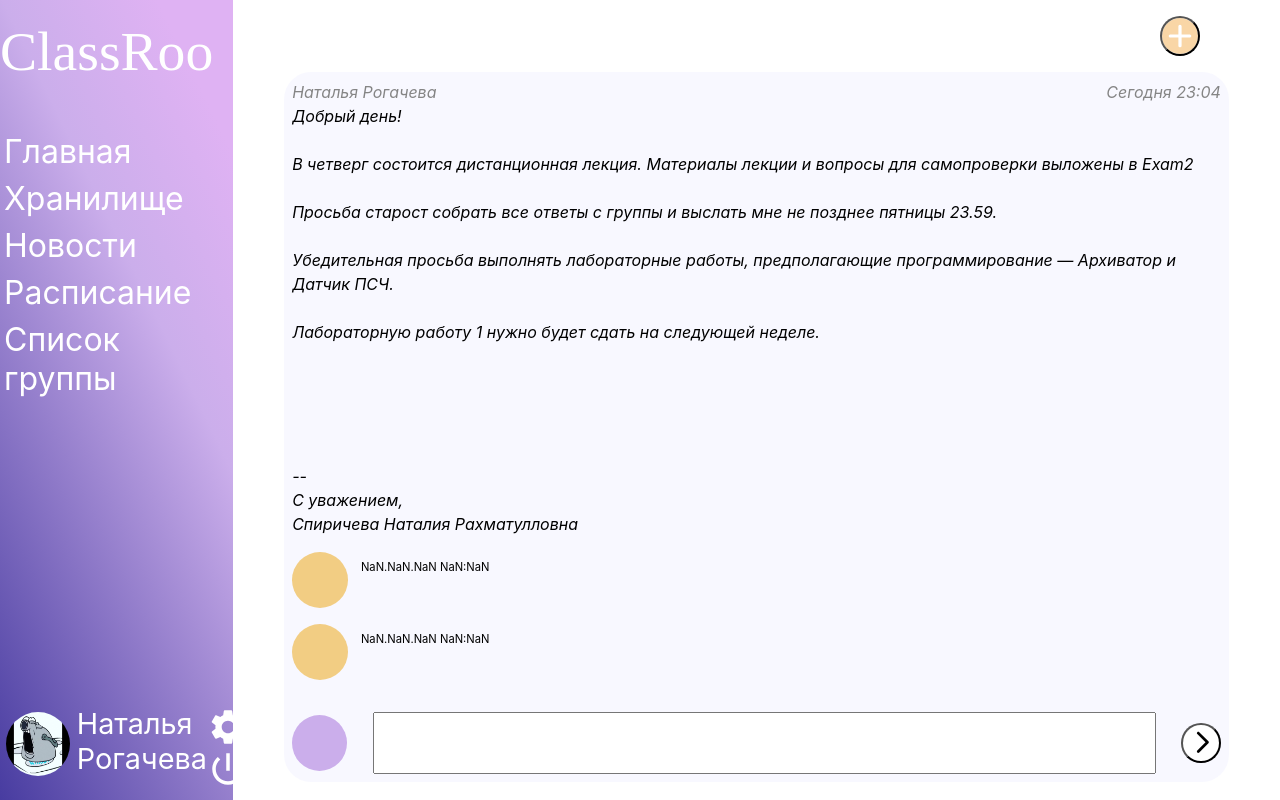
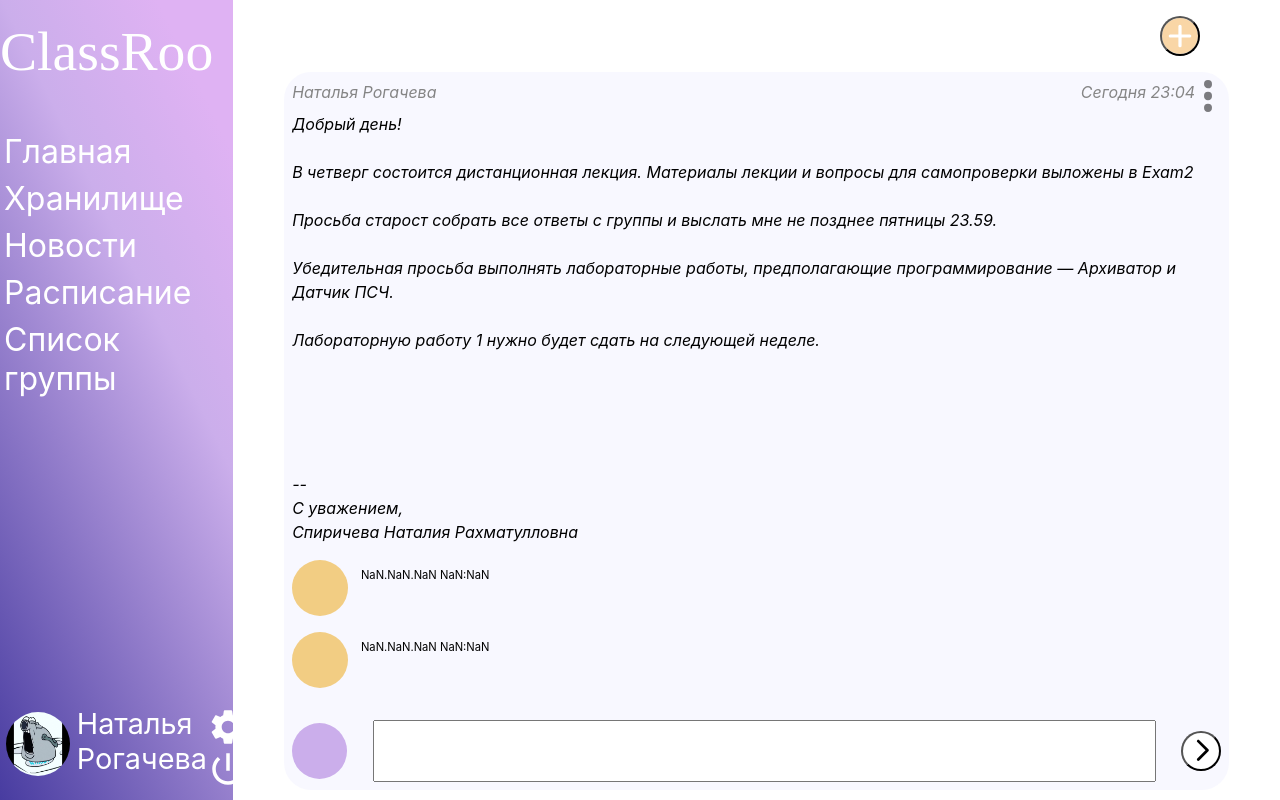
Before and after one commit to mnenorm74/ClassRoom, a React (Create React App) app in the folder front/: page / in a window 1280 px wide. Both pictures are taken after a click on the element "Новости". Built offline with nearby package versions, Linux system fonts and the light colour scheme; no server answers.

Commit message:
news options and modals added

```diff
--- a/front/src/components/News/news.css
+++ b/front/src/components/News/news.css
@@ -17,6 +17,19 @@
     font-weight: normal;
     font-size: 1rem;
     line-height: 1.5rem;
+    display: flex;
+    flex-direction: row;
+}
+
+.newsOptions{
+    all: unset;
+    padding-left: 2vw;
+    display: flex;
+    flex-direction: column;
+    height: 4vh;
+    background-image: url("../../icons/options.svg");
+    background-repeat: no-repeat;
+    background-position: center;
 }
 
 .infoItem {
@@ -60,3 +73,21 @@
     height: 7vh;
     width: 85%;
 }
+
+#newsOptionsField{
+    color: black;
+    font-weight: normal;
+}
+
+.popup-content {
+    font-style: normal;
+}
+
+#deletingText{
+    font-size: 150%;
+    margin-left: 5%;
+}
+
+.modalContentHeader{
+    align-self: flex-start;
+}
--- a/front/src/components/News/newsItem.tsx
+++ b/front/src/components/News/newsItem.tsx
@@ -1,7 +1,7 @@
 import React from 'react';
 import './news.css'
 import Comment from "./comment";
-import {IComment} from "../../projectTypes";
+import newsOptions from "../modals/newsOptions";
 
 function NewsItem({author, pubDate, article, comments}: { author: string, pubDate: string, article: string, comments: any }) {
     console.log("comments");
@@ -10,7 +10,7 @@ function NewsItem({author, pubDate, article, comments}: { author: string, pubDat
         ? <div id="commentsContainer">
         </div>
         : <div id="commentsContainer">
-            {comments.map((comment : any) => (
+            {comments.map((comment: any) => (
                 Comment(comment)
             ))}
         </div>;
@@ -18,7 +18,10 @@ function NewsItem({author, pubDate, article, comments}: { author: string, pubDat
         <div className='newsContainer'>
             <div className='info'>
                 <div className='infoItem newsText'>{author}</div>
-                <div className='infoItem newsText'>{pubDate}</div>
+                <div className='infoItem newsText'>
+                    {pubDate}
+                    {newsOptions}
+                </div>
             </div>
             <p className='newsArticle newsText'>{article}</p>
             {newsComments}
--- /dev/null
+++ b/front/src/components/modals/newsChanging.tsx
@@ -0,0 +1,27 @@
+import React from "react";
+import Popup from "reactjs-popup";
+import '../News/news.css'
+
+function newsChanging() {
+    return (<Popup trigger={<p className="lessonOption">Изменить</p>} modal className={'deleting'}>
+        {close => (
+            <div className="modal">
+                <a className="close" onClick={close}>
+                    &times;
+                </a>
+                <div className="header" id="deletingHeader">Изменить новость</div>
+                <div className="content">
+                    <span className="modalContentHeader">Заголовок</span>
+                    <input type="text" id="addingNewsHeader"/>
+                    <span className="modalContentHeader">Содержание</span>
+                    <textarea id="addingNewsContent"/>
+                </div>
+                <div className="modalFooter" id="changingFooter">
+                    <button className="sendingButton">Изменить</button>
+                </div>
+            </div>
+        )}
+    </Popup>);
+}
+
+export default newsChanging()
--- /dev/null
+++ b/front/src/components/modals/newsDeleting.tsx
@@ -0,0 +1,24 @@
+import React from "react";
+import Popup from "reactjs-popup";
+import '../News/news.css'
+
+function newsDeleting() {
+    return (<Popup trigger={<p className="lessonOption">Удалить</p>} modal className={'deleting'}>
+        {close => (
+            <div className="modal" id="deletingModal">
+                <a className="close" onClick={close}>
+                    &times;
+                </a>
+                <div className="header" id="deletingHeader">Удалить новость</div>
+                <div id="deletingOptions">
+                    <span id="deletingText">Вы уверены, что хотите удалить новость?</span>
+                </div>
+                <div className="modalFooter">
+                    <button className="sendingButton">Удалить</button>
+                </div>
+            </div>
+        )}
+    </Popup>);
+}
+
+export default newsDeleting()
--- /dev/null
+++ b/front/src/components/modals/newsOptions.tsx
@@ -0,0 +1,27 @@
+import React from "react";
+import Popup from "reactjs-popup";
+import newsChanging from "./newsChanging";
+import newsDeleting from "./newsDeleting";
+import '../News/news.css'
+
+const Card = () => (
+    <div className="card" id="newsOptionsField">
+        <div className="content">
+            {newsChanging}
+            {newsDeleting}
+        </div>
+    </div>
+);
+
+function newsOptions() {
+    return(
+        <Popup
+            trigger={ <button className='newsOptions'/> }
+            position="left top"
+            on="hover" className={'options'}>
+            <Card/>
+        </Popup>
+    )
+}
+
+export default newsOptions()
```
Also changed, not shown: front/src/icons/options.svg (added).
